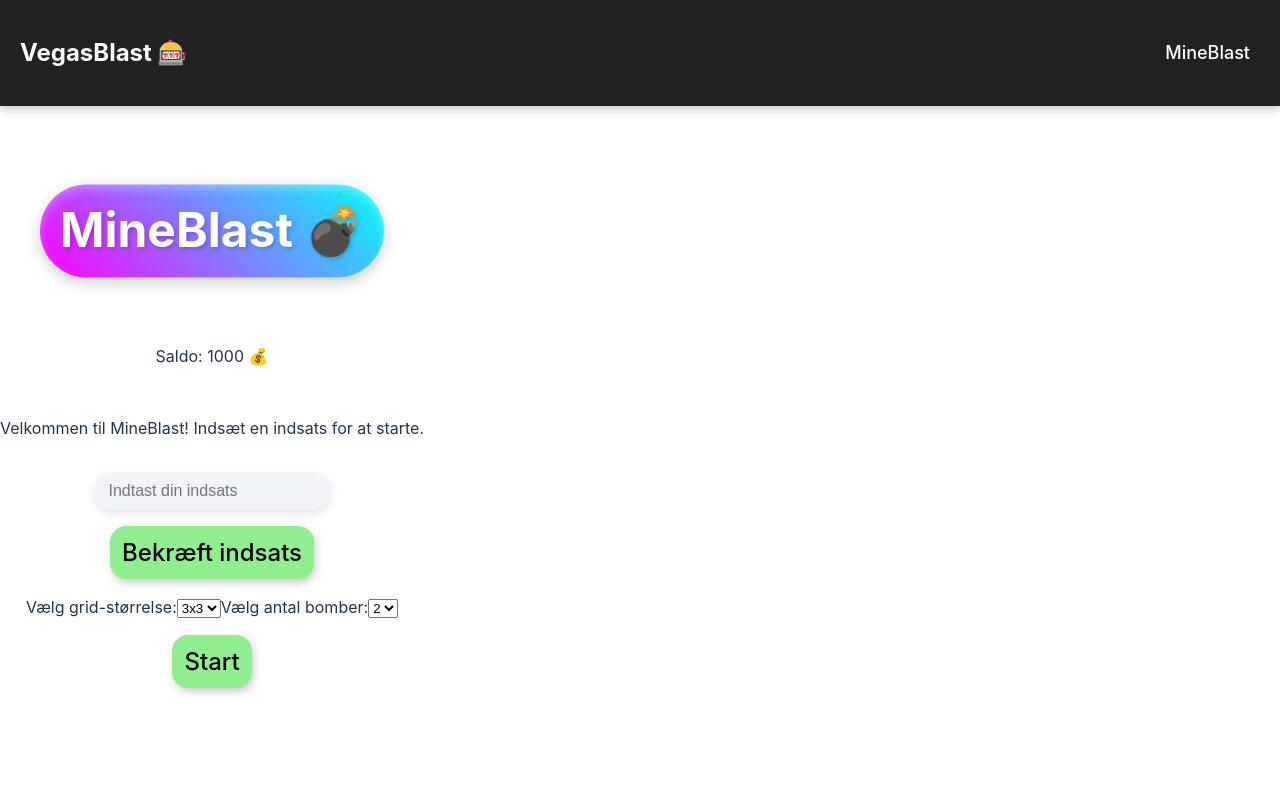
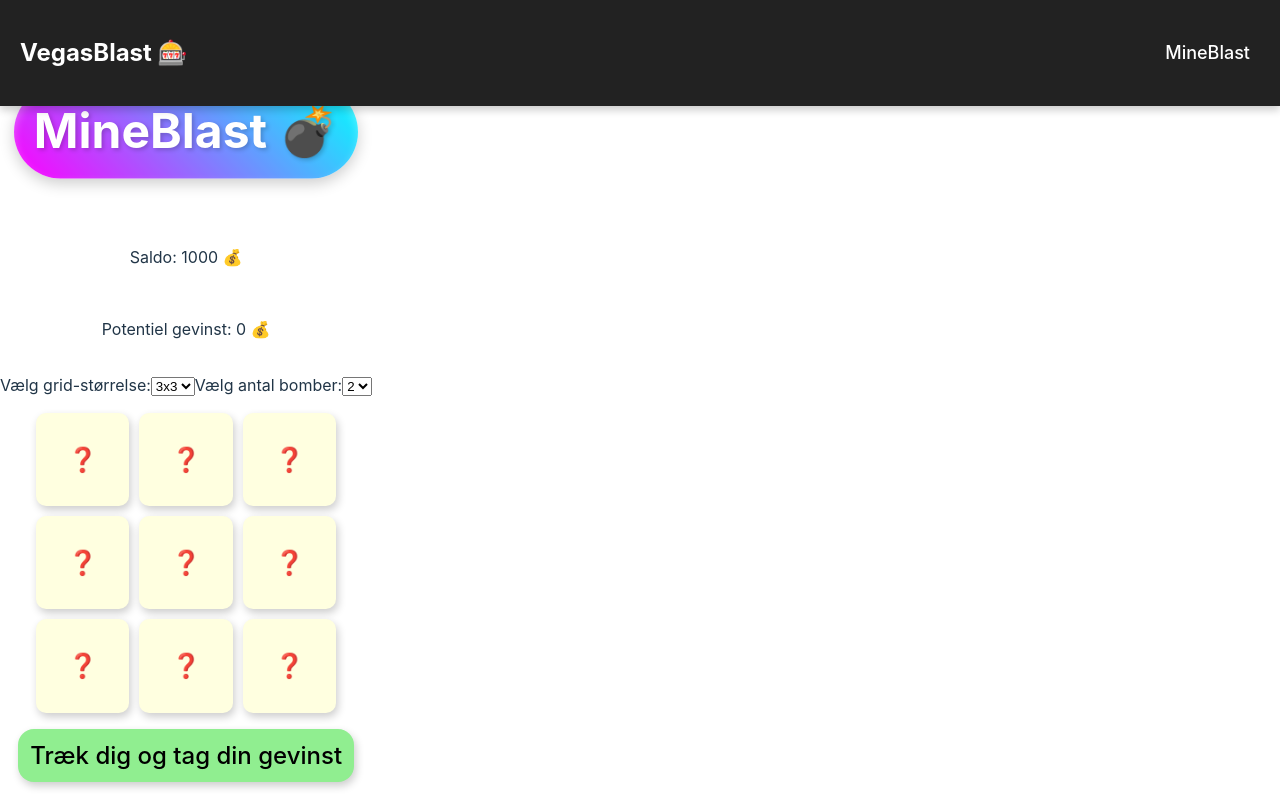
Before and after one commit to marc6030/VegasBlast, a React (Vite) app in the folder frontend/: page /mineblast in a window 1280 px wide. Built offline with nearby package versions, Linux system fonts and the light colour scheme; the HTML template or start-up script is replaced by a standard one.

Commit message:
mineblastjsx changes css

```diff
--- a/frontend/src/pages/MineBlast.jsx
+++ b/frontend/src/pages/MineBlast.jsx
@@ -2,47 +2,19 @@ import React, { useState, useEffect } from "react";
 import "../styles/MineBlast.css";
 
 function MineBlast() {
-  const [gameStarted, setGameStarted] = useState(false);
   const [balance, setBalance] = useState(1000);
-  const [bet, setBet] = useState("");
-  const [placedBet, setPlacedBet] = useState(null);
+  const [placedBet, setPlacedBet] = useState(100);
   const [currentWinnings, setCurrentWinnings] = useState(0);
   const [gridSize, setGridSize] = useState(3);
   const [bombCount, setBombCount] = useState(2);
   const [grid, setGrid] = useState([]);
   const [bombs, setBombs] = useState([]);
   const [gameOver, setGameOver] = useState(false);
+  const [gameStarted, setGameStarted] = useState(false);
 
   useEffect(() => {
     resetGame();
   }, [gridSize, bombCount]);
-
-  const startGame = () => {
-    if (placedBet === null || placedBet <= 0) {
-      alert("Du skal placere en gyldig indsats for at starte spillet!");
-      return;
-    }
-
-    setBalance(balance - placedBet);
-    setGameStarted(true);
-    setGameOver(false);
-    setGrid(Array(gridSize).fill(null).map(() => Array(gridSize).fill("❓")));
-    setBombs(generateBombs(gridSize, bombCount));
-  };
-
-  const handleBetChange = (e) => {
-    setBet(e.target.value);
-  };
-
-  const confirmBet = () => {
-    const numericBet = parseFloat(bet);
-    if (numericBet > 0 && numericBet <= balance) {
-      setPlacedBet(numericBet);
-      setCurrentWinnings(0);
-    } else {
-      alert("Indsæt en gyldig indsats, som du har råd til!");
-    }
-  };
 
   const generateBombs = (size, count) => {
     let bombPositions = new Set();
@@ -54,30 +26,26 @@ function MineBlast() {
   };
 
   const resetGame = () => {
+    setGameOver(false);
     setGameStarted(false);
-    setGameOver(false);
-    setPlacedBet(null);
-    setCurrentWinnings(0);
     setGrid(Array(gridSize).fill(null).map(() => Array(gridSize).fill("❓")));
     setBombs(generateBombs(gridSize, bombCount));
   };
 
-  const stopGame = () => {
+  const handleCellClick = (row, col) => {
+    if (gameOver) return;
+
+    if (!gameStarted) {
+      setGameStarted(true);
+      setBalance(balance - placedBet);
+    }
+
+    const index = row * gridSize + col;
+    if (bombs.includes(index)) {
       setGameOver(true);
       revealGrid();
-  };
-
-  const handleCellClick = (row, col) => {
-    if (!gameStarted || gameOver) return;
-
-    const index = row * gridSize + col;
-
-    if (bombs.includes(index)) {
-      stopGame();
       return;
     }
-
-    if (grid[row][col] === "✅") return;
 
     setGrid(prevGrid =>
       prevGrid.map((r, rowIndex) =>
@@ -87,7 +55,7 @@ function MineBlast() {
 
     const totalFields = gridSize * gridSize;
     const safeFields = totalFields - bombCount;
-    const clickedFields = grid.flat().filter(cell => cell === "✅").length;
+    const clickedFields = grid.flat().filter(cell => cell === "✅").length + 1;
 
     let multiplier = 10;
     for (let i = 0; i < clickedFields; i++) {
@@ -110,39 +78,18 @@ function MineBlast() {
 
   const cashOut = () => {
     setBalance(balance + placedBet + currentWinnings);
-    stopGame();
+    setGameOver(true);
   };
 
   return (
     <div className="mineblast-container">
       <h1>MineBlast 💣</h1>
       <p>Saldo: {balance} 💰</p>
-
-      {!gameStarted ? (
-        <>
-          <p>Velkommen til MineBlast! Indsæt en indsats for at starte.</p>
-
-          <input
-            type="number"
-            placeholder="Indtast din indsats"
-            value={bet}
-            onChange={handleBetChange}
-            className="bet-input"
-            disabled={placedBet !== null}
-          />
-          <button onClick={confirmBet} disabled={placedBet !== null}>
-            Bekræft indsats
-          </button>
-
-          {placedBet !== null && <p>Din indsats: {placedBet} 💰</p>}
+      <p>Potentiel gevinst: {currentWinnings} 💰</p>
 
       <div>
         <label>Vælg grid-størrelse:</label>
-            <select value={gridSize} onChange={(e) => {
-              const newSize = parseInt(e.target.value);
-              setBombCount(1);
-              setGridSize(newSize);
-            }}>
+        <select value={gridSize} onChange={(e) => setGridSize(parseInt(e.target.value))}>
           <option value={3}>3x3</option>
           <option value={4}>4x4</option>
           <option value={5}>5x5</option>
@@ -156,17 +103,7 @@ function MineBlast() {
         </select>
       </div>
 
-          <button onClick={startGame}>Start</button>
-        </>
-      ) : (
-        <>
-          <p>Spillet er startet! Klik på felterne for at afsløre dem.</p>
-          <p>Potentiel gevinst: {currentWinnings} 💰</p>
-
-          <div
-            className="grid"
-            style={{ gridTemplateColumns: `repeat(${gridSize}, 1fr)` }}
-          >
+      <div className="grid" style={{ gridTemplateColumns: `repeat(${gridSize}, 1fr)` }}>
         {grid.map((row, rowIndex) =>
           row.map((cell, colIndex) => (
             <button
@@ -182,8 +119,6 @@ function MineBlast() {
 
       {!gameOver && <button onClick={cashOut}>Træk dig og tag din gevinst</button>}
       {gameOver && <button onClick={resetGame}>Start nyt spil</button>}
-        </>
-      )}
     </div>
   );
 }
```
Lines whose indentation alone changed are shown as unchanged.
